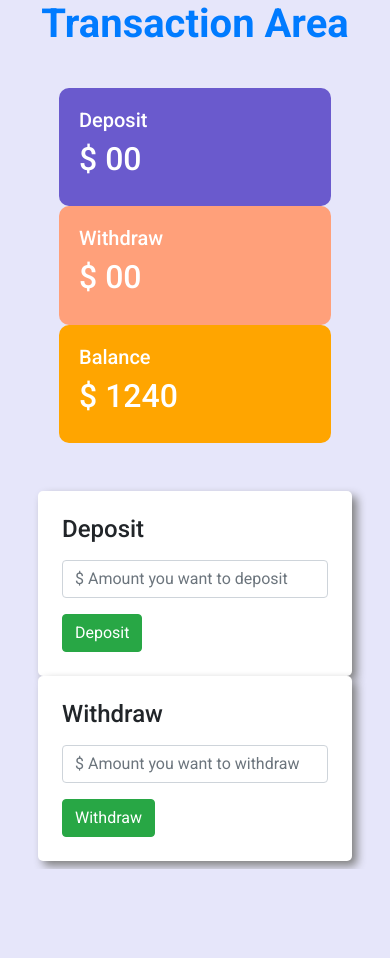
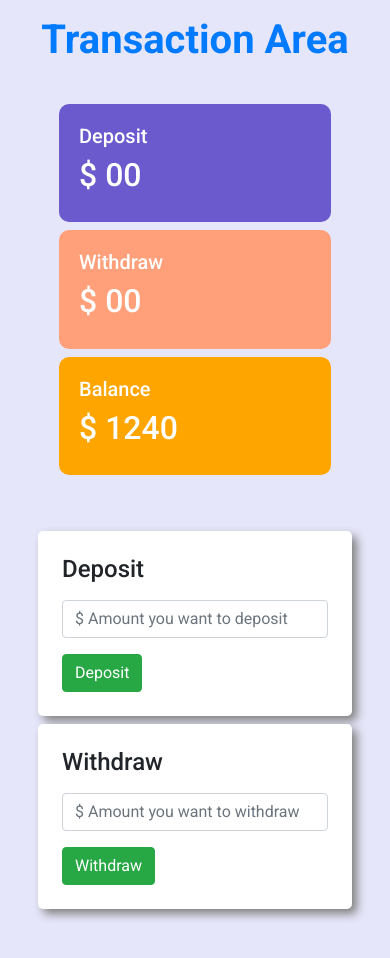
Before and after one commit to KawserSheikh/SK-Bank, a plain HTML site: page index.html in a window 390 px wide. Both pictures are taken after a click on the button "Enter". Before the commit the page ends 869 px from the top, so only its background shows below. Drawn offline with nearby package versions, Linux system fonts and the light colour scheme.

Commit message:
margin padding update

```diff
--- a/index.html
+++ b/index.html
@@ -21,38 +21,38 @@
         </div>
     </div>
     <div id="transaction-area">
-        <div class="container">
+        <div class="container mt-3">
             <h1 class="text-center font-weight-bold text-primary mb-3">Transaction Area</h1>
             <div class="row p-4">
-                <div class="col-lg-4 col-sm-12">
+                <div class="col-lg-4 col-md-4 col-sm-12 mb-2">
                     <div class="deposit status">
                         <h5>Deposit</h5>
                         <h2>$ <span id="currentDeposit">00</span> </h2>
                     </div>
                 </div>
-                <div class="col-lg-4 col-sm-12">
+                <div class="col-lg-4 col-md-4 col-sm-12 mb-2">
                     <div class="withdraw status">
                         <h5>Withdraw</h5>
                         <h2>$ <span id="currentWithdraw">00</span></h2>
                     </div>
                 </div>
-                <div class="col-lg-4 col-sm-12">
+                <div class="col-lg-4 col-md-4 col-sm-12 mb-2">
                     <div class="balance status">
                         <h5>Balance</h5>
                         <h2>$ <span id="currentBalance">1240</span></h2>
                     </div>
                 </div>
             </div>
-            <div class="row m-2 mt-4">
+            <div class="row m-2 mt-4 mb-5">
                 <div class="col-md-6">
-                    <div class="submit-area p-4">
+                    <div class="submit-area p-4 mb-2">
                         <h4 class="mb-3">Deposit</h4>
                         <input id="depositAmount" type="text" class="form-control mb-3" placeholder="$ Amount you want to deposit">
                         <button id="addDeposit" class="btn btn-success">Deposit</button>
                     </div>
                 </div>
                 <div class="col-md-6">
-                    <div class="submit-area p-4">
+                    <div class="submit-area p-4 mb-2">
                         <h4 class="mb-3">Withdraw</h4>
                         <input id="withdrawAmount" type="text" class="form-control mb-3" placeholder="$ Amount you want to withdraw">
                         <button id="addWithdraw" class="btn btn-success">Withdraw</button>
```
